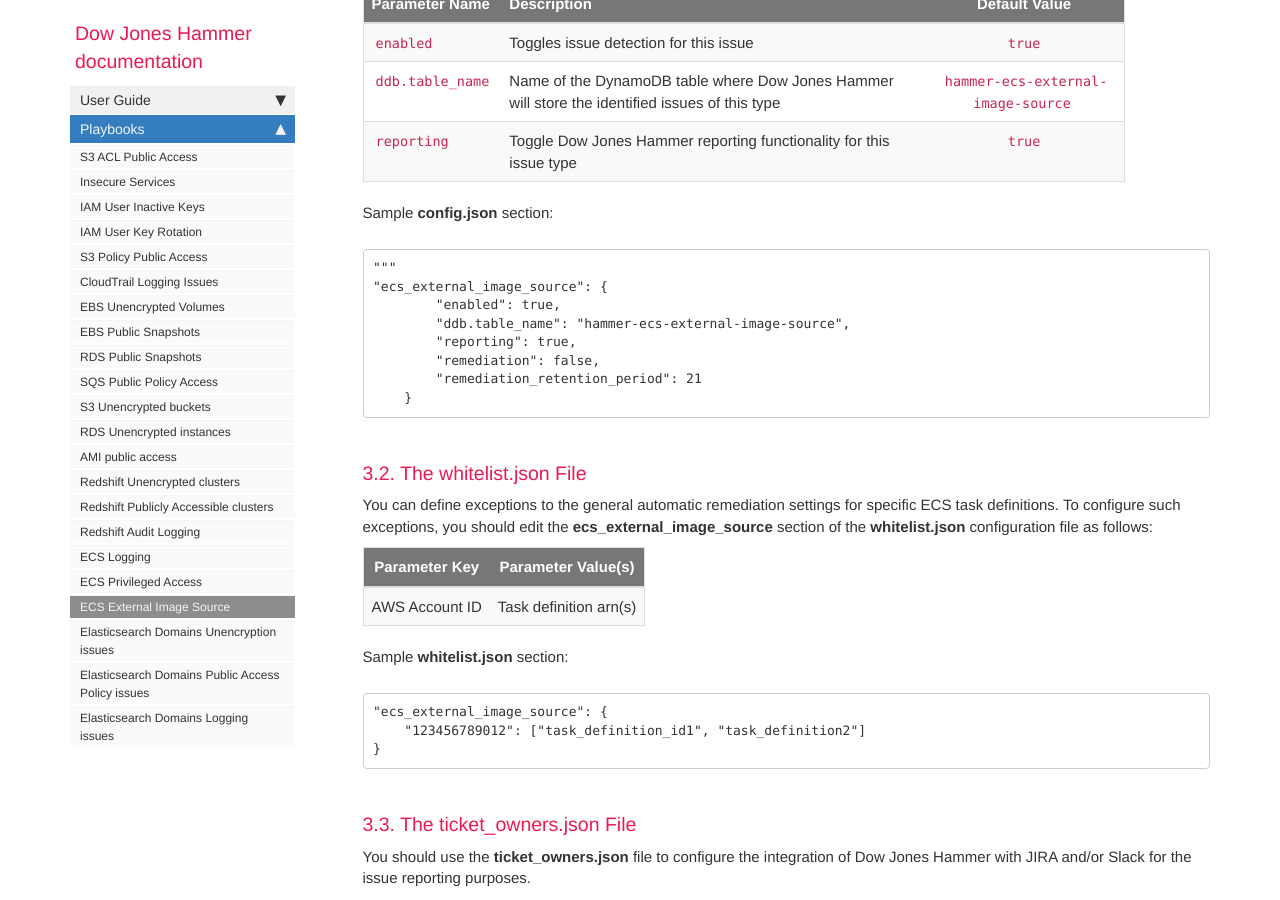
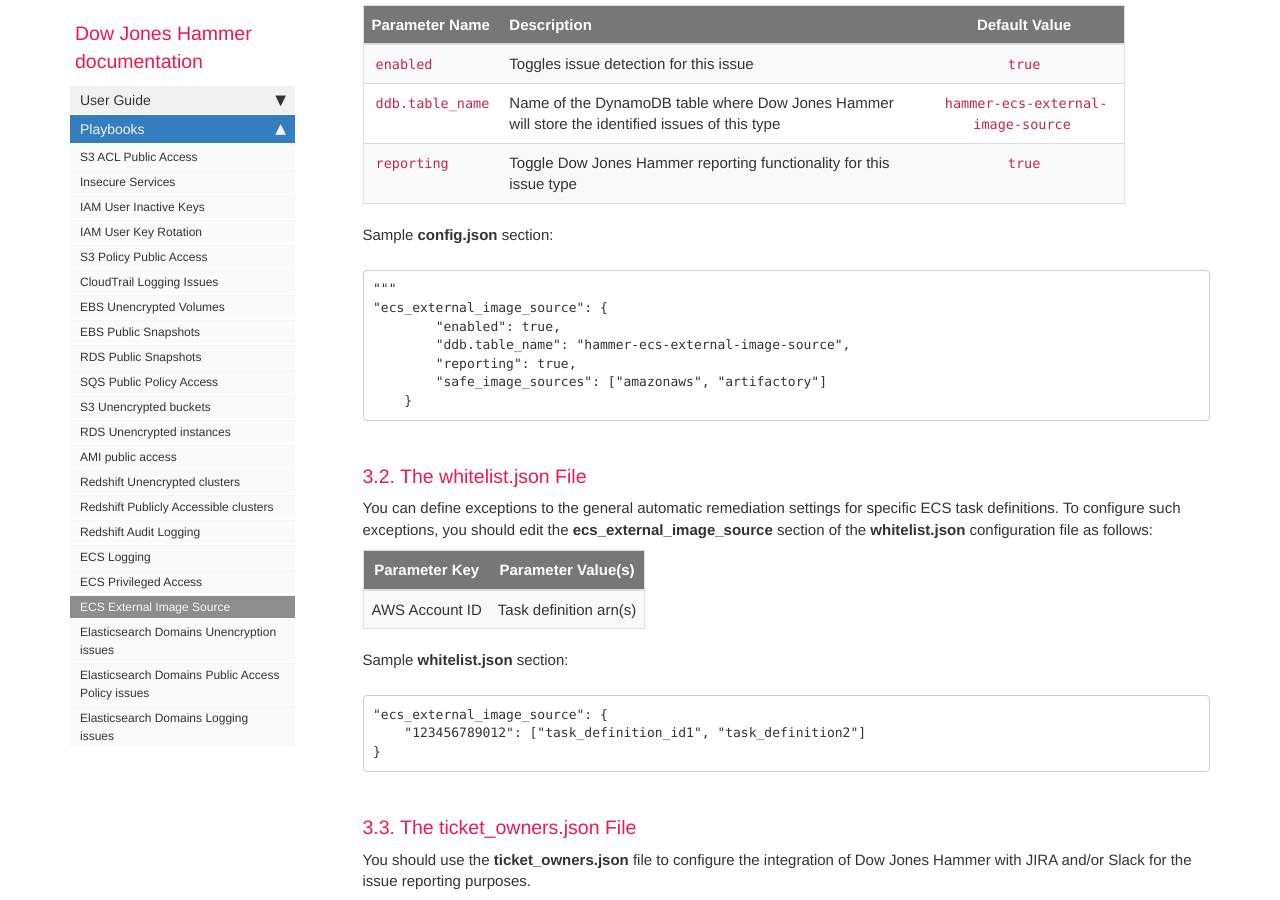
Before and after one commit to dowjones/hammer, a Jekyll site: the page built from docs/pages/playbook20_ecs_external_image_source.md, in a window 1280 px wide and 900 px high, scrolled down 1721 px. Built offline with Jekyll 4.4.1, drawn with Linux system fonts in a browser that asks for light colours; nearby versions of some CDN libraries; comment, search, counter and statistics services are not loaded; some of the changed text lies outside the part shown.

Commit message:
Updated with review comment changes.
Updated with review comment changes.

````diff
--- a/deployment/configs/config.json
+++ b/deployment/configs/config.json
@@ -202,7 +202,7 @@
         "topic_name": "hammer-describe-ecs-external-image-source-lambda",
         "ddb.table_name": "hammer-ecs-external-image-source",
         "reporting": true,
-        "safe_image_sources": ["amazonaws", "dowjones", "artifactory"]
+        "safe_image_sources": ["amazonaws", "artifactory"]
     },
     "es_domain_logging": {
         "enabled": true,
--- a/docs/pages/playbook20_ecs_external_image_source.md
+++ b/docs/pages/playbook20_ecs_external_image_source.md
@@ -9,7 +9,7 @@
 
 ## Introduction
 
-This playbook describes how to configure Dow Jones Hammer to detect ECS image source is external or internal.
+This playbook describes how to configure Dow Jones Hammer to detect ECS image source is external or internal based on configured image known sources.
 
 ## 1. Issue Identification
 
@@ -66,8 +66,7 @@
         "enabled": true,
         "ddb.table_name": "hammer-ecs-external-image-source",
         "reporting": true,
-        "remediation": false,
-        "remediation_retention_period": 21
+        "safe_image_sources": ["amazonaws", "artifactory"]
     }
 ```
 
````
